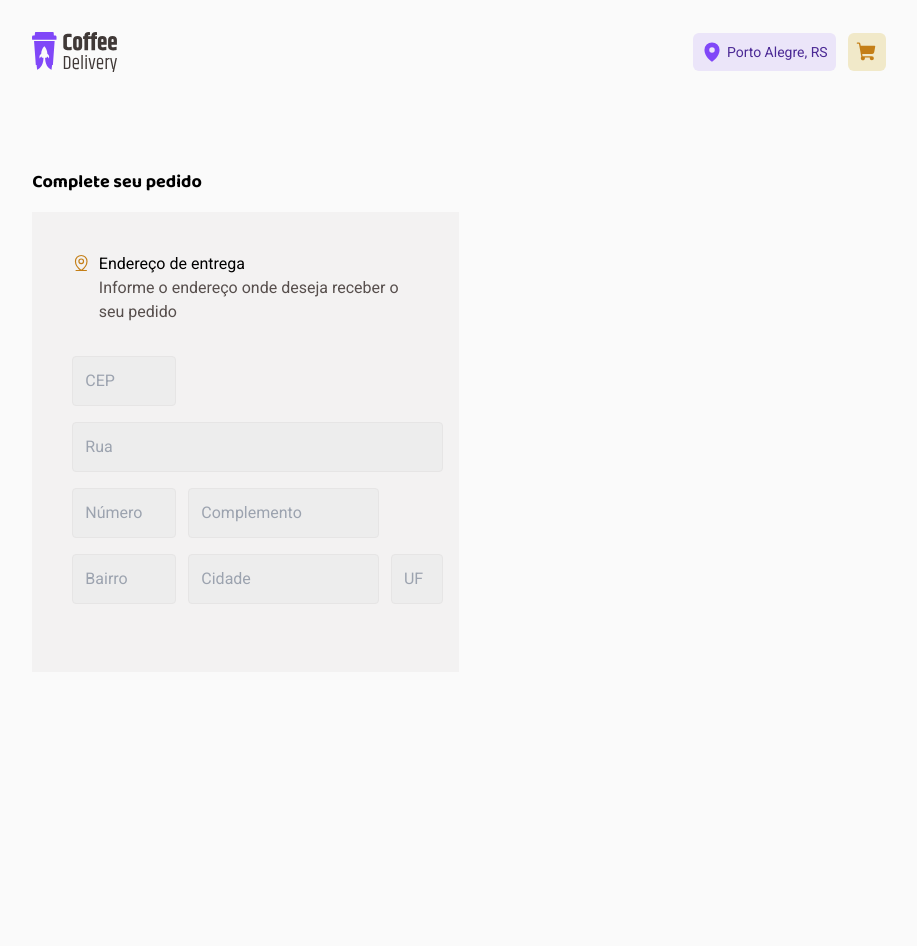
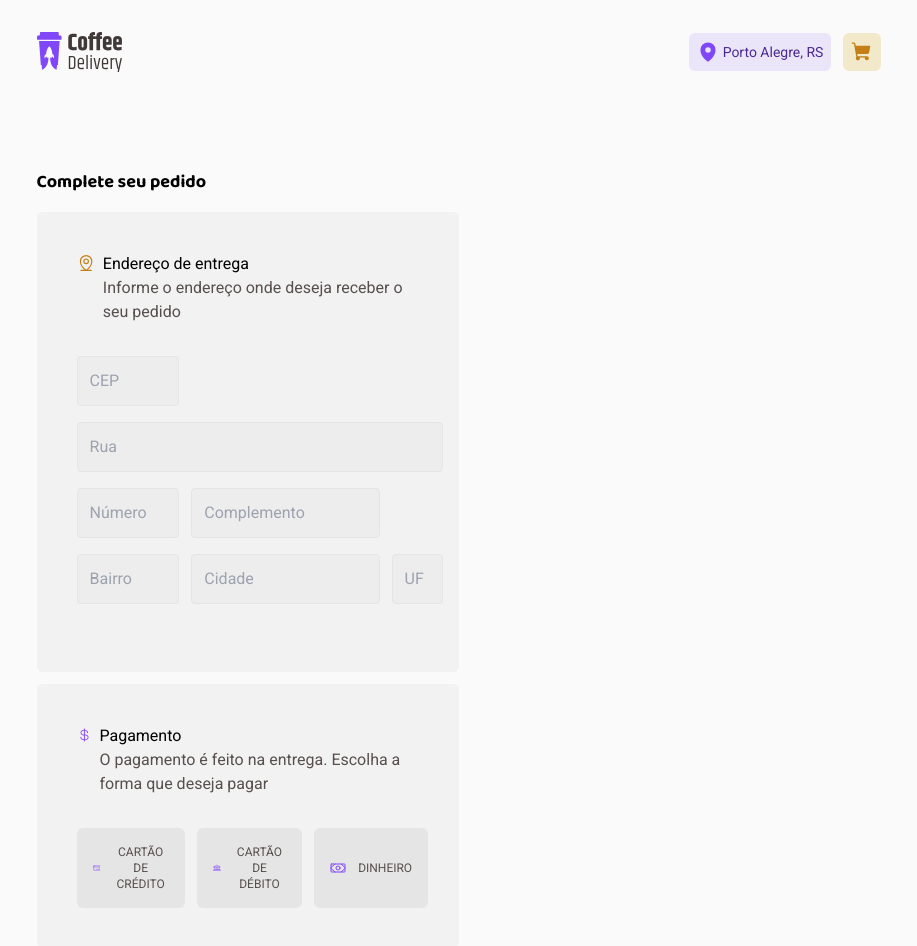
Before and after one commit to Natsume2B/coffee-delivery, a React (Vite) app: page /checkout in a window 1280 px wide. Shown: the whole page, without its empty margins (181-1098 px from the left). Before the commit the page ends 800 px from the top, so only its background shows below. Built offline with nearby package versions, Linux system fonts and the light colour scheme.

Commit message:
Add 'pagamento' on Checkout

```diff
--- a/src/App.tsx
+++ b/src/App.tsx
@@ -6,7 +6,7 @@ import './styles/global.css'
 export function App() {
 
   return (
-    <div className='max-w-[66.6666%] m-auto min-w-min'>
+    <div className='max-w-[66%] m-auto min-w-min'>
       <BrowserRouter>
         <Router></Router>
       </BrowserRouter>
--- a/src/pages/Checkout.tsx
+++ b/src/pages/Checkout.tsx
@@ -1,17 +1,21 @@
 import { MapPinLine } from 'phosphor-react'
+import { CurrencyDollar } from 'phosphor-react'
+import { CreditCard } from 'phosphor-react'
+import { Bank } from 'phosphor-react'
+import { Money } from 'phosphor-react'
 
 export function Checkout() {
   return (
     <div className='grid grid-cols-2'>
-      <section className='max-w-full'>
+      <section>
         <h1 className='font-baloo2 text-lg mb-4' >
           Complete seu pedido
         </h1>
-        <div className="p-10 bg-base-card">
+        <div className="p-10 bg-base-card mb-3 rounded-md">
           <div className='flex mb-8 gap-2'>
             <MapPinLine size={22} className="text-product-yellow-dark" />
-            <header className='flex flex-col'>
-              <h2 className='flex items-center'>
+            <header>
+              <h2>
                 Endereço de entrega
               </h2>
               <span> Informe o endereço onde deseja receber o seu pedido</span>
@@ -79,6 +83,32 @@ export function Checkout() {
           </form>
         </div>
 
+        <div className='bg-base-card p-10 rounded-md'>
+          <header className='flex flex-row mb-8 gap-2'>
+            <CurrencyDollar size={22} className='text-product-purple' />
+            <div>
+              <h2>
+                Pagamento
+              </h2>
+              <span>O pagamento é feito na entrega. Escolha a forma que deseja pagar</span>
+            </div>
+          </header>
+
+          <div className='flex gap-3'>
+            <button className='w-1/3 inline-flex items-center gap-3 p-4 rounded-md bg-base-button text-product-purple'>
+              <CreditCard />
+              <span className='text-xs'>CARTÃO DE CRÉDITO</span>
+            </button>
+            <button className='w-1/3 inline-flex items-center gap-3 p-4 rounded-md bg-base-button text-product-purple'>
+              <Bank />
+              <span className='text-xs'>CARTÃO DE DÉBITO</span>
+            </button>
+            <button className='w-1/3 inline-flex items-center gap-3 p-4 rounded-md bg-base-button text-product-purple'>
+              <Money />
+              <span className='text-xs'>DINHEIRO</span>
+            </button>
+          </div>
+        </div>
       </section>
     </div>
 
--- a/src/pages/Home.tsx
+++ b/src/pages/Home.tsx
@@ -8,7 +8,7 @@ import { Products } from '../components/Products'
 
 export function Home() {
   return (
-    <main className='mb-36 min-w-min'>
+    <main className='mb-36'>
       <section className='flex justify-between mb-28 min-w-min'>
         <div>
           <h1 className='font-baloo2 font-extrabold text-5xl mb-4 text-base-title leading-snug'>Enconte o café perfeito<br />para qualquer hora do dia</h1>
```
